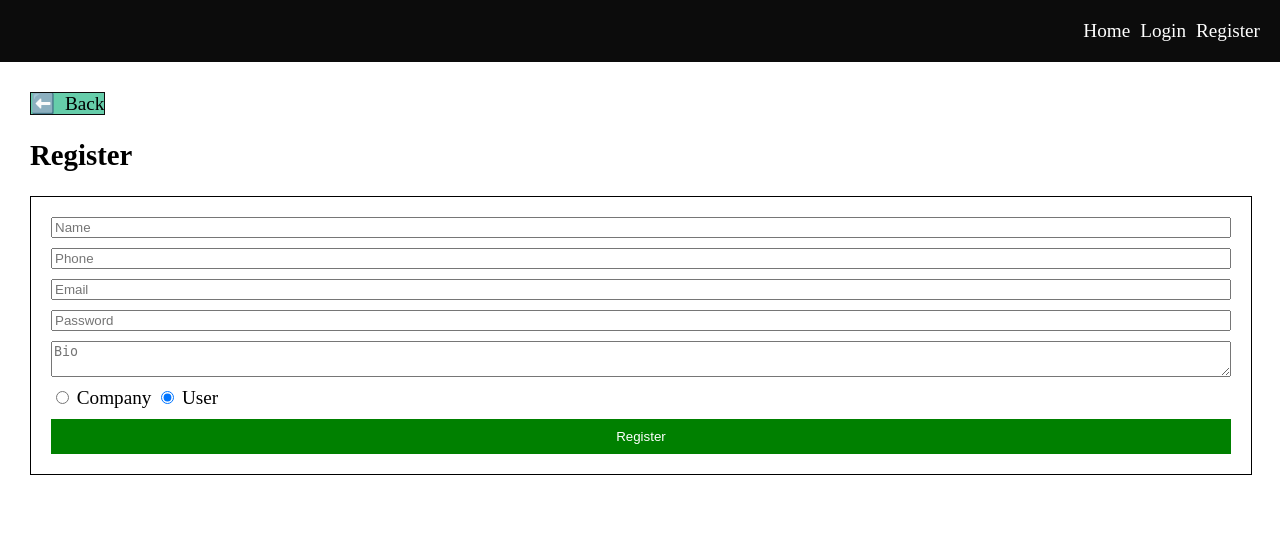
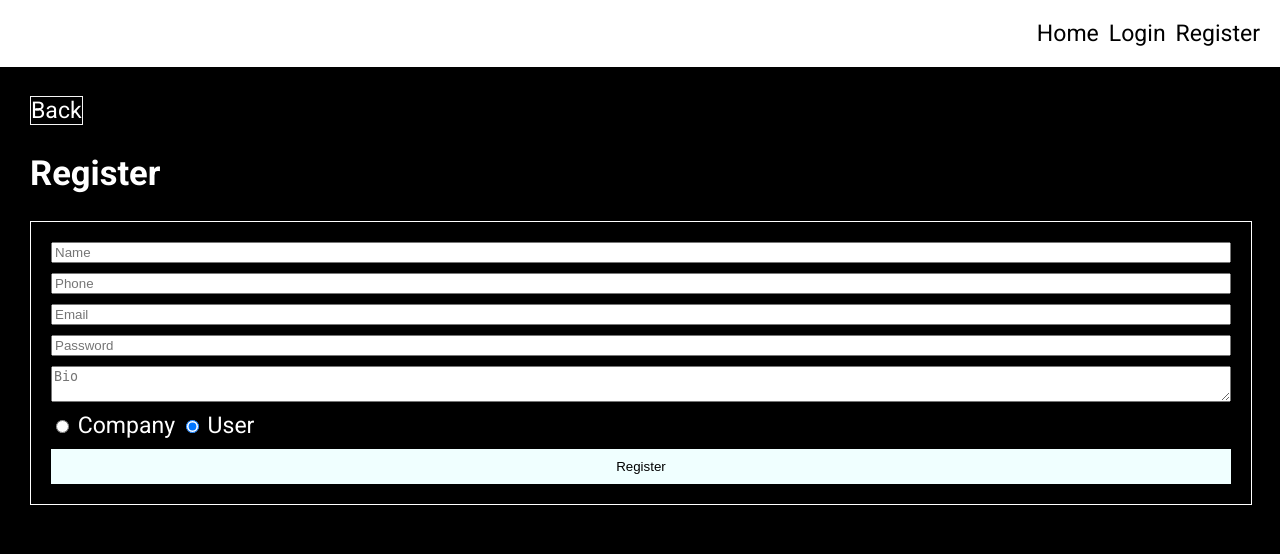
Before and after one commit to programiranje024/it-berza, a PHP site: page /users/register.php in a window 1280 px wide. Shown: the top 554 px of the page. Run offline with PHP 8.4, Linux system fonts and the light colour scheme; some libraries are stand-ins or nearby versions.

Commit message:
feat: switch to dark mode

```diff
--- a/www/css/form.css
+++ b/www/css/form.css
@@ -5,12 +5,12 @@ form {
   margin: 0;
   padding: 20px;
   width: calc(100% - 40px);
-  border: 1px solid black;
+  border: 1px solid white;
 }
 
 input[type="submit"] {
-  background-color: green;
-  color: white;
+  background-color: azure;
+  color: black;
   border: none;
   padding: 10px;
   cursor: pointer;
--- a/www/css/header.css
+++ b/www/css/header.css
@@ -7,12 +7,12 @@
   margin: 0;
   padding: 20px;
 
-  background-color: #0c0c0c;
+  background-color: white;
 }
 
 #main-nav ul a {
   text-decoration: none;
-  color: #fff;
+  color: black;
 }
 
 #main-nav ul a:hover {
@@ -23,23 +23,20 @@ body > div {
   padding: 30px;
 }
 
-a.back::before {
-  content: "⬅️";
-  margin-right: 10px;
-}
-
 a.back {
   text-decoration: none;
   margin-bottom: 20px;
-  border: 1px solid #0c0c0c;
-  background-color: mediumaquamarine;
-  color: black;
+  border: 1px solid whitesmoke;
+  background-color: black;
+  color: white;
 }
 
+html,
 body {
   font-size: 1.2em;
   text-align: center;
-  color: black;
+  background-color: black;
+  color: white;
 }
 
 body > nav {
@@ -47,7 +44,7 @@ body > nav {
 }
 
 body > div {
-  background-color: #fff;
+  background-color: black;
   text-align: start;
   font-size: 1em;
   margin-bottom: 20px;
@@ -78,9 +75,10 @@ a.edit:hover {
 }
 
 a.apply {
-  background-color: blueviolet;
-  color: white;
+  border-radius: 5px;
+  background-color: azure;
+  color: black;
   text-decoration: none;
   padding: 5px;
-  border: 1px solid blueviolet;
+  border: 1px solid azure;
 }
--- a/www/partials/header.php
+++ b/www/partials/header.php
@@ -9,10 +9,14 @@ $session = new Session();
     <meta name="viewport" content="width=device-width, initial-scale=1.0">
     <title>IT Berza</title>
     <style>
+    @import url('https://fonts.googleapis.com/css2?family=Roboto:wght@100;300;400;500;700;900&display=swap');
+    </style>
+    <style>
       html, body {
         margin: 0;
         padding: 0;
         box-sizing: border-box;
+        font-family: 'Roboto', sans-serif;
       }
     </style>
     <link rel="stylesheet" href="/css/header.css">
```
Also changed, not shown: www/css/admin.css (+6 -6 lines), www/css/messages.css (+6 -7 lines), www/css/search.css (+4 -4 lines).
